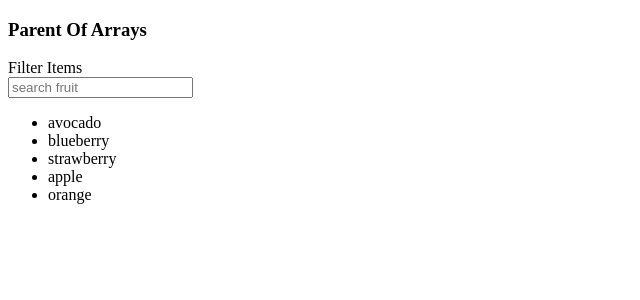
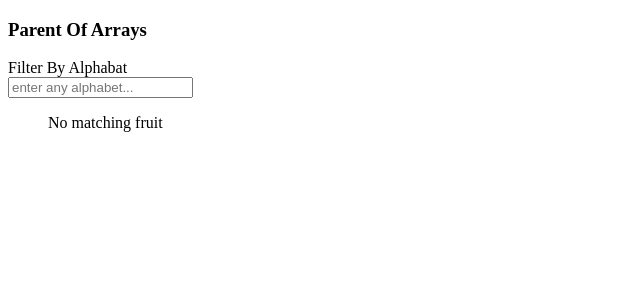
Before and after one commit to erashish41/react-practices, a React (Vite) app in the folder react-pr/04ParentChild/: page / in a window 1280 px wide. Shown: the top 300 px of the page, without its empty margins (0-640 px from the left). Built offline with nearby package versions, Linux system fonts and the light colour scheme.

Commit message:
filter by alphabet

```diff
--- /dev/null
+++ b/react-pr/04ParentChild/src/componets/ArrayOfObjetsList/FilterByAlphabat.jsx
@@ -0,0 +1,60 @@
+// to find the fruit by searching them with user input
+import React, { useState } from 'react'
+
+const FilterByAlphabat = () => {
+
+    const myList = [
+        { id: 'e', value: 'avocado' },
+        { id: 'd', value: 'blueberry' },
+        { id: 'c', value: 'strawberry' },
+        { id: 'a', value: 'apple' },
+        { id: 'b', value: 'orange' },
+    ];
+
+    const [fruit, setFruit] = useState([]);
+    const [findFruit, setFindFruit] = useState("");
+
+    const handleOnChange = (e) => {
+        const userInput = e.target.value.trim().toLowerCase()   // to get user input
+        setFindFruit(userInput)
+        // console.log(userInput);
+
+        if(userInput === ""){
+            setFruit([]);
+        }else{
+            const resultFruit = myList.filter((elm) => (
+                elm.value.toLowerCase().startsWith(userInput)
+            ))
+            setFruit(resultFruit);
+            console.log(resultFruit);
+        }
+
+    }
+
+  return (
+    <div>
+        <div>Filter By Alphabat</div>
+        <input
+            type='text'
+            placeholder='enter any alphabet...'
+            value={findFruit}
+            onChange={handleOnChange}
+        />
+        <ul>
+            {
+                fruit.length > 0
+                ? fruit.map((item) => {
+                    return (
+                        <li key={item.id}>{item.value}</li>
+                    )
+                })
+                : <p>No matching fruit</p>
+            }
+            {/* {console.log(fruit.length)} */}
+
+        </ul>
+    </div>
+  )
+}
+
+export default FilterByAlphabat
--- a/react-pr/04ParentChild/src/componets/ArrayOfObjetsList/ParentOfArray.jsx
+++ b/react-pr/04ParentChild/src/componets/ArrayOfObjetsList/ParentOfArray.jsx
@@ -5,6 +5,7 @@ import DeleteItemFromArray from './DeleteItemFromArray'
 import AddItemInArray from './AddItemInArray'
 import SortItems from './SortItems'
 import FilterItems from './FilterItems'
+import FilterByAlphabat from './FilterByAlphabat'
 
 const ParentOfArray = () => {
   return (
@@ -15,7 +16,8 @@ const ParentOfArray = () => {
         {/* <DeleteItemFromArray /> */}
         {/* <AddItemInArray /> */}
         {/* <SortItems /> */}
-        <FilterItems />
+        {/* <FilterItems /> */}
+        <FilterByAlphabat />
     </div>
   )
 }
```
